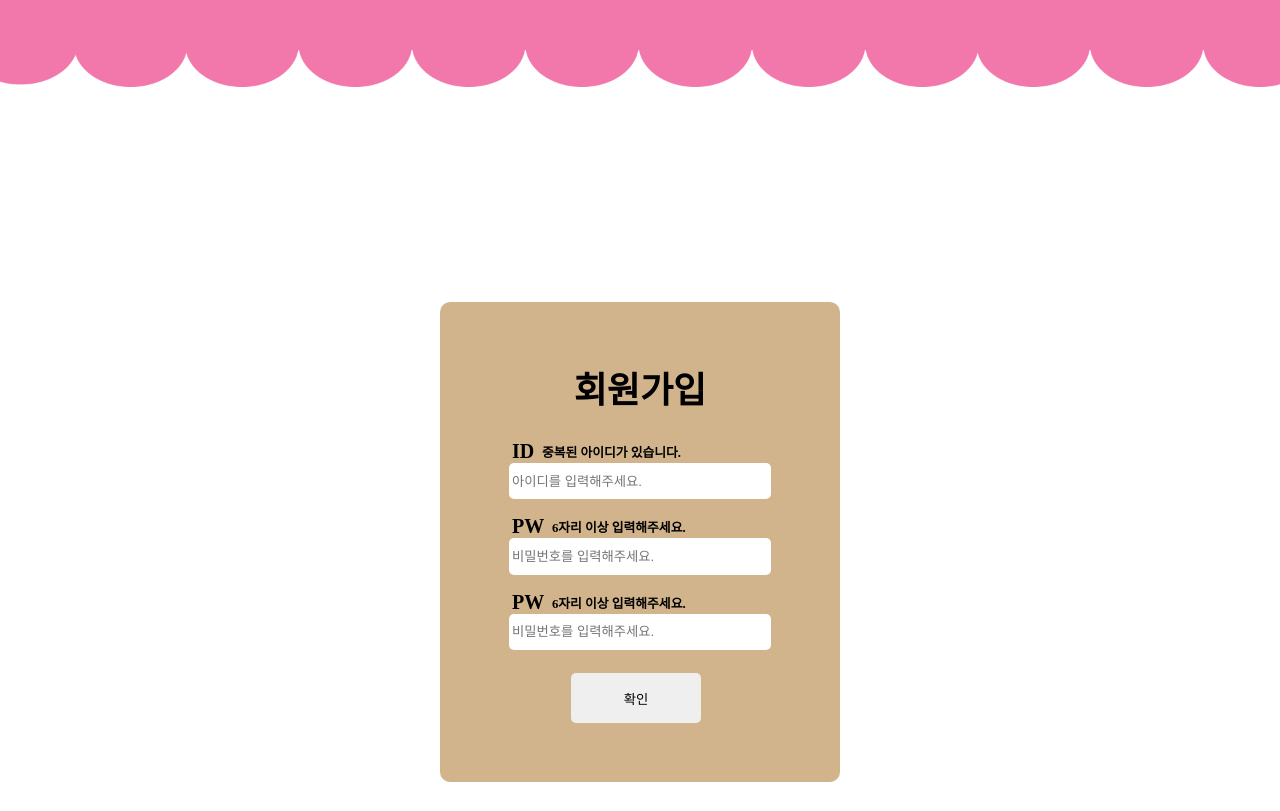
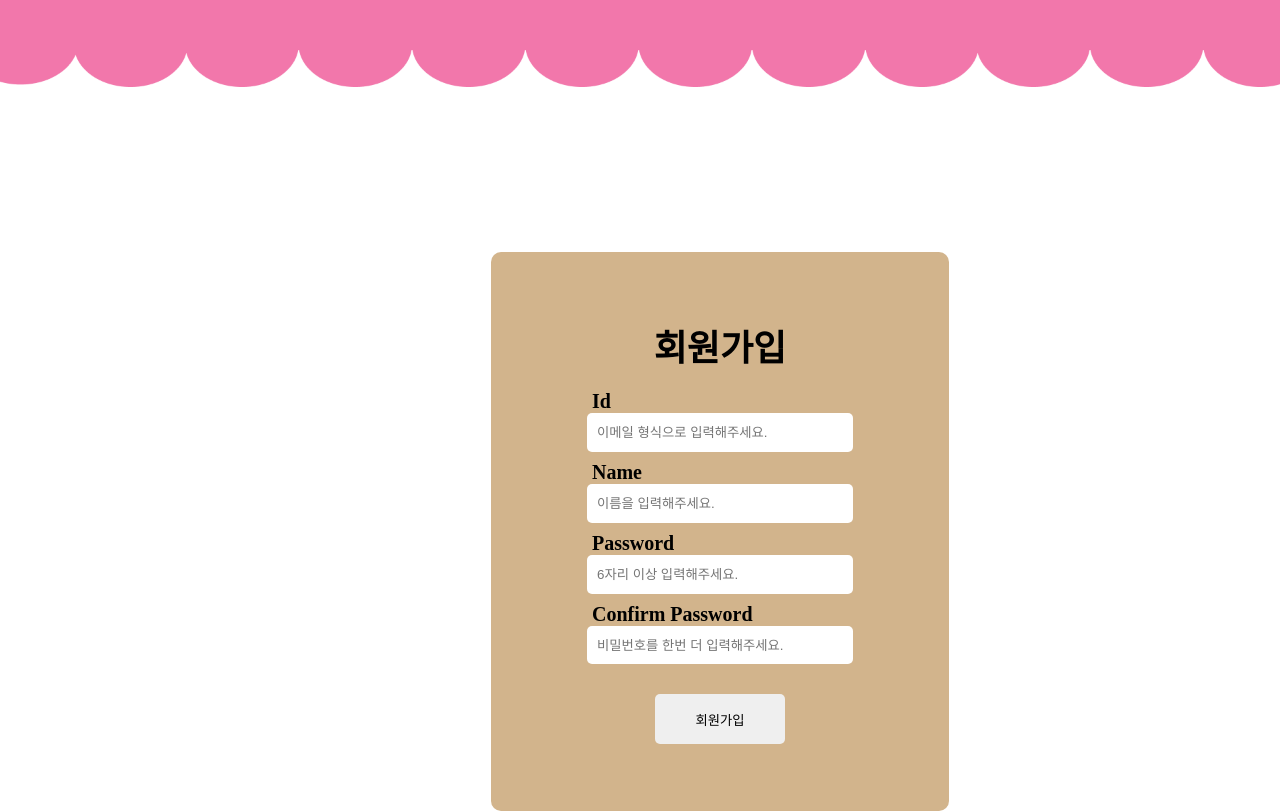
Before and after one commit to INSOCCI/sanrio-keyrings-gamble, a React (Create React App) app: page /signup in a window 1280 px wide. Shown: the top 811 px of the page. Built offline with nearby package versions, Linux system fonts and the light colour scheme; a web font is replaced by a local one.

Commit message:
Implement connect firebase to signup and signin

```diff
--- a/src/App.js
+++ b/src/App.js
@@ -3,8 +3,8 @@ import "./App.css";
 import WarmingUpPage from "./pages/game/WarmingUpPage";
 import MainPage from "./pages/main/MainPage";
 import { Routes, Route } from "react-router-dom";
-import SignInPage from "./pages/main/SignInPage";
-import SignUpPage from "./pages/main/SignUpPage";
+import SigninPage from "./pages/main/SigninPage";
+import SignupPage from "./pages/main/SignupPage";
 import NotFoundPage from "./pages/NotFoundPage";
 
 function App() {
@@ -12,8 +12,8 @@ function App() {
     <div className="App">
       <Routes>
         <Route index element={<MainPage />} />
-        <Route path="signin" element={<SignInPage />} />
-        <Route path="signup" element={<SignUpPage />} />
+        <Route path="signin" element={<SigninPage />} />
+        <Route path="signup" element={<SignupPage />} />
         <Route path="game" element={<WarmingUpPage />} />
         <Route path="*" element={<NotFoundPage />} />
       </Routes>
--- a/src/components/ui/modals/AccountModals.js
+++ /dev/null
@@ -1,158 +0,0 @@
-import React from "react";
-import { useNavigate } from "react-router-dom";
-import styled from "styled-components";
-import ModalEffect from "./ModalEffect";
-
-/**
- * Modal View
- */
-// SignIn
-export const SignInModal = () => {
-  const navigate = useNavigate();
-  return (
-    <ModalEffect>
-      <Form>
-        <h2>로그인</h2>
-        <InputSection>
-          <InputValue>
-            <small>ID</small>
-          </InputValue>
-          <input placeholder="아이디를 입력해주세요." />
-
-          <InputValue>
-            <small>PW</small>
-          </InputValue>
-
-          <input placeholder="비밀번호를 입력해주세요." type={"password"} />
-        </InputSection>
-
-        <BtnSection>
-          <Button
-            type="submit"
-            onClick={() => {
-              navigate("/game");
-            }}
-          >
-            확인
-          </Button>
-          <Button
-            type="button"
-            onClick={() => {
-              navigate("/signup");
-            }}
-          >
-            회원가입
-          </Button>
-        </BtnSection>
-      </Form>
-    </ModalEffect>
-  );
-};
-
-// SignUp
-export const SignUpModal = () => {
-  const navigate = useNavigate();
-  return (
-    <ModalEffect>
-      <Form>
-        <h2>회원가입</h2>
-        <InputSection>
-          <InputValue>
-            <small>ID</small> <p>중복된 아이디가 있습니다.</p>
-          </InputValue>
-          <input placeholder="아이디를 입력해주세요." />
-
-          <InputValue>
-            <small>PW</small>
-            <p>6자리 이상 입력해주세요.</p>
-          </InputValue>
-          <input placeholder="비밀번호를 입력해주세요." type={"password"} />
-          <InputValue>
-            <small>PW</small>
-            <p>6자리 이상 입력해주세요.</p>
-          </InputValue>
-          <input placeholder="비밀번호를 입력해주세요." type={"password"} />
-        </InputSection>
-        <BtnSection>
-          <Button
-            type="submit"
-            onClick={() => {
-              navigate("/signin");
-            }}
-          >
-            확인
-          </Button>
-        </BtnSection>
-      </Form>
-    </ModalEffect>
-  );
-};
-
-/**
- * Modal Style
- */
-// Input
-const Form = styled.form`
-  width: 25rem;
-  height: 30rem;
-  margin: 0 auto;
-  display: flex;
-  flex-direction: column;
-  align-items: center;
-  border-radius: 10px;
-  justify-content: center;
-  background-color: tan;
-  font-size: 1.5rem;
-  h2 {
-    margin-bottom: 5%;
-  }
-`;
-const InputSection = styled.div`
-  width: 80%;
-  height: 50%;
-  font-size: 1.5rem;
-  display: flex;
-  flex-direction: column;
-  align-items: center;
-  justify-content: center;
-  input {
-    width: 80%;
-    height: 30px;
-    margin-bottom: 5%;
-    border-radius: 5px;
-    border-style: none;
-    padding: 1%;
-  }
-`;
-const InputValue = styled.div`
-  width: 80%;
-  display: flex;
-  flex-direction: row;
-  align-items: center;
-  font-weight: 800;
-  p {
-    margin-left: 3%;
-    font-size: 0.8rem;
-  }
-`;
-
-// Button
-const BtnSection = styled.div`
-  width: 65%;
-  height: 50px;
-  display: flex;
-  flex-direction: row;
-  justify-content: center;
-`;
-const Button = styled.button`
-  width: 50%;
-  height: 100%;
-  border-style: none;
-  border-radius: 5px;
-  &:first-child {
-    margin-right: 3%;
-  }
-  &:hover {
-    cursor: pointer;
-  }
-`;
--- a/src/components/ui/modals/ModalEffect.js
+++ /dev/null
@@ -1,16 +0,0 @@
-import styled from "styled-components";
-
-const ModalEffect = styled.div`
-  width: 100%;
-  height: 80%;
-  background-color: #fff;
-  position: fixed;
-  top: 50%;
-  left: 50%;
-  margin-top: -10%;
-  margin-left: -50%;
-  padding: 30px 20px;
-  box-sizing: border-box;
-`;
-
-export default ModalEffect;
--- a/src/pages/main/MainPage.js
+++ b/src/pages/main/MainPage.js
@@ -1,9 +1,10 @@
 import React from "react";
 import styled from "styled-components";
-import { SignInBtn, SignUpBtn } from "../../components/ui/buttons/AccountBtn";
+import { SignInBtn, SignUpBtn } from "../../components/ui/buttons/MainBtn";
 import img1 from "../../images/main/main_img1.jpg";
 
 const MainPage = () => {
+  console.log('야 콘솔정신차려')
   return (
     <Wrap>
       <Title>Sanlio keyring gamble</Title>
--- a/src/pages/main/SigninPage.js
+++ b/src/pages/main/SigninPage.js
@@ -1,8 +1,124 @@
 import React from "react";
-import { SignInModal } from "../../components/ui/modals/AccountModals";
+import { signInWithEmailAndPassword } from "firebase/auth";
+import { auth } from "../../utils/firebase";
+import { useNavigate } from "react-router-dom";
+import styled from "styled-components";
 
 const SignInPage = () => {
-  return <SignInModal></SignInModal>;
+  const navigate = useNavigate();
+
+  const idRef = React.useRef(null);
+  const pwRef = React.useRef(null);
+
+  const signin = async () => {
+    const user = await signInWithEmailAndPassword(
+      auth,
+      idRef.current.value,
+      pwRef.current.value,
+    );
+    console.log(user);
+    navigate("/game");
+  };
+
+  return (
+    <Form>
+      <h2>로그인</h2>
+      <InputSection>
+        <InputValue>
+          <small>ID</small>
+        </InputValue>
+        <input placeholder="아이디를 입력해주세요." ref={idRef} />
+
+        <InputValue>
+          <small>PW</small>
+        </InputValue>
+
+        <input
+          placeholder="비밀번호를 입력해주세요."
+          type={"password"}
+          autoComplete="off"
+          ref={pwRef}
+        />
+      </InputSection>
+
+      <BtnSection>
+        <Button type="button" onClick={signin}>
+          로그인
+        </Button>
+        <Button
+          type="button"
+          onClick={() => {
+            navigate("/signup");
+          }}
+        >
+          회원가입
+        </Button>
+      </BtnSection>
+    </Form>
+  );
 };
 
+const Form = styled.form`
+  width: 25rem;
+  height: 30rem;
+  margin: 0 auto;
+  margin-top: 100px;
+  display: flex;
+  flex-direction: column;
+  align-items: center;
+  border-radius: 10px;
+  justify-content: center;
+  background-color: tan;
+  font-size: 1.5rem;
+  h2 {
+    margin-bottom: 5%;
+  }
+`;
+const InputSection = styled.div`
+  width: 80%;
+  height: 40%;
+  font-size: 1.5rem;
+  display: flex;
+  flex-direction: column;
+  align-items: center;
+  justify-content: center;
+  input {
+    width: 80%;
+    height: 40px;
+    margin-bottom: 5%;
+    border-radius: 5px;
+    border-style: none;
+    padding-left: 10px;
+  }
+`;
+const InputValue = styled.div`
+  width: 80%;
+  display: flex;
+  flex-direction: row;
+  align-items: center;
+  font-weight: 800;
+`;
+
+// Button
+const BtnSection = styled.div`
+  width: 65%;
+  height: 50px;
+  display: flex;
+  flex-direction: row;
+  justify-content: center;
+  margin-top: 5%;
+`;
+const Button = styled.button`
+  width: 50%;
+  height: 100%;
+  border-style: none;
+  border-radius: 5px;
+  &:first-child {
+    margin-right: 3%;
+  }
+  &:hover {
+    cursor: pointer;
+  }
+`;
+
 export default SignInPage;
--- a/src/pages/main/SignupPage.js
+++ b/src/pages/main/SignupPage.js
@@ -1,8 +1,149 @@
 import React from "react";
-import { SignUpModal } from "../../components/ui/modals/AccountModals";
+import styled from "styled-components";
+import { auth, db } from "../../utils/firebase";
+import { createUserWithEmailAndPassword } from "firebase/auth";
+import { collection, addDoc } from "firebase/firestore";
+import { useNavigate } from "react-router-dom";
 
-const SignUpPage = () => {
-  return <SignUpModal></SignUpModal>;
-};
+function SignUpPage() {
+  const navigate = useNavigate();
+
+  const idRef = React.useRef(null);
+  const nameRef = React.useRef(null);
+  const pwRef = React.useRef(null);
+  const confirmPwRef = React.useRef(null);
+
+  const signup = async () => {
+    // 비밀번호 확인
+    if (pwRef.current.value !== confirmPwRef.current.value) {
+      return alert("입력하신 비밀번호가 일치하지 않습니다.");
+    }
+
+    const user = await createUserWithEmailAndPassword(
+      auth,
+      idRef.current.value,
+      pwRef.current.value,
+    );
+    console.log(user);
+
+    const user_doc = await addDoc(collection(db, "users"), {
+      user_id: user.user.email,
+      name: nameRef.current.value,
+    });
+    console.log();
+    alert(`${nameRef.current.value}님, 회원가입을 축하합니다!`);
+
+    navigate("/signin");
+  };
+
+  return (
+    <Form>
+      <h2>회원가입</h2>
+      <InputSection>
+        <InputValue>
+          <small>Id</small>
+        </InputValue>
+        <input placeholder="이메일 형식으로 입력해주세요." ref={idRef} />
+
+        <InputValue>
+          <small>Name</small>
+        </InputValue>
+        <input placeholder="이름을 입력해주세요." ref={nameRef} />
+
+        <InputValue>
+          <small>Password</small>
+        </InputValue>
+        <input
+          placeholder="6자리 이상 입력해주세요."
+          type={"password"}
+          ref={pwRef}
+          autoComplete="off"
+        />
+
+        <InputValue>
+          <small>Confirm Password</small>
+        </InputValue>
+        <input
+          placeholder="비밀번호를 한번 더 입력해주세요."
+          type={"password"}
+          ref={confirmPwRef}
+          autoComplete="off"
+        />
+      </InputSection>
+      <BtnSection>
+        <Button onClick={signup} type="button">
+          회원가입
+        </Button>
+      </BtnSection>
+    </Form>
+  );
+}
+
+const Form = styled.form`
+  width: 25rem;
+  height: fit-content;
+  padding: 3% 2%;
+  margin: 0 auto;
+  margin-top: 5%;
+  display: flex;
+  flex-direction: column;
+  align-items: center;
+  border-radius: 10px;
+  justify-content: center;
+  background-color: tan;
+  font-size: 1.5rem;
+  h2 {
+    margin: 5% 0;
+  }
+`;
+const InputSection = styled.div`
+  width: 80%;
+  height: 60%;
+  font-size: 1.5rem;
+  display: flex;
+  flex-direction: column;
+  align-items: center;
+  justify-content: center;
+  input {
+    width: 80%;
+    height: 40px;
+    margin-bottom: 3%;
+    border-radius: 5px;
+    border-style: none;
+    padding-left: 10px;
+  }
+`;
+const InputValue = styled.div`
+  width: 80%;
+  overflow: hidden;
+  display: flex;
+  flex-direction: row;
+  align-items: center;
+  font-weight: 800;
+  p {
+    margin-left: 3%;
+    font-size: 0.8rem;
+  }
+`;
+
+// Button
+const BtnSection = styled.div`
+  width: 65%;
+  height: 50px;
+  display: flex;
+  flex-direction: row;
+  justify-content: center;
+  margin: 5% 0;
+`;
+const Button = styled.button`
+  width: 50%;
+  height: 100%;
+  border-style: none;
+  border-radius: 5px;
+
+  &:hover {
+    cursor: pointer;
+  }
+`;
 
 export default SignUpPage;
--- a/src/utils/firebase.js
+++ b/src/utils/firebase.js
@@ -1,4 +1,5 @@
 import { initializeApp } from "firebase/app";
+import { getAuth } from "firebase/auth";
 import { getFirestore } from "firebase/firestore";
 
 const firebaseConfig = {
@@ -11,8 +12,8 @@ const firebaseConfig = {
   measurementId: "G-97CQLKZVQM",
 };
 
-initializeApp(firebaseConfig);
-// Initialize Firebase
-// const app = initializeApp(firebaseConfig)
+const app = initializeApp(firebaseConfig);
 
-export const db = getFirestore;
+export const auth = getAuth();
+export const db = getFirestore(app);
+export default app;
```
Also changed, not shown: src/components/ui/buttons/MainBtn.js (renamed from src/components/ui/buttons/AccountBtn.js).
